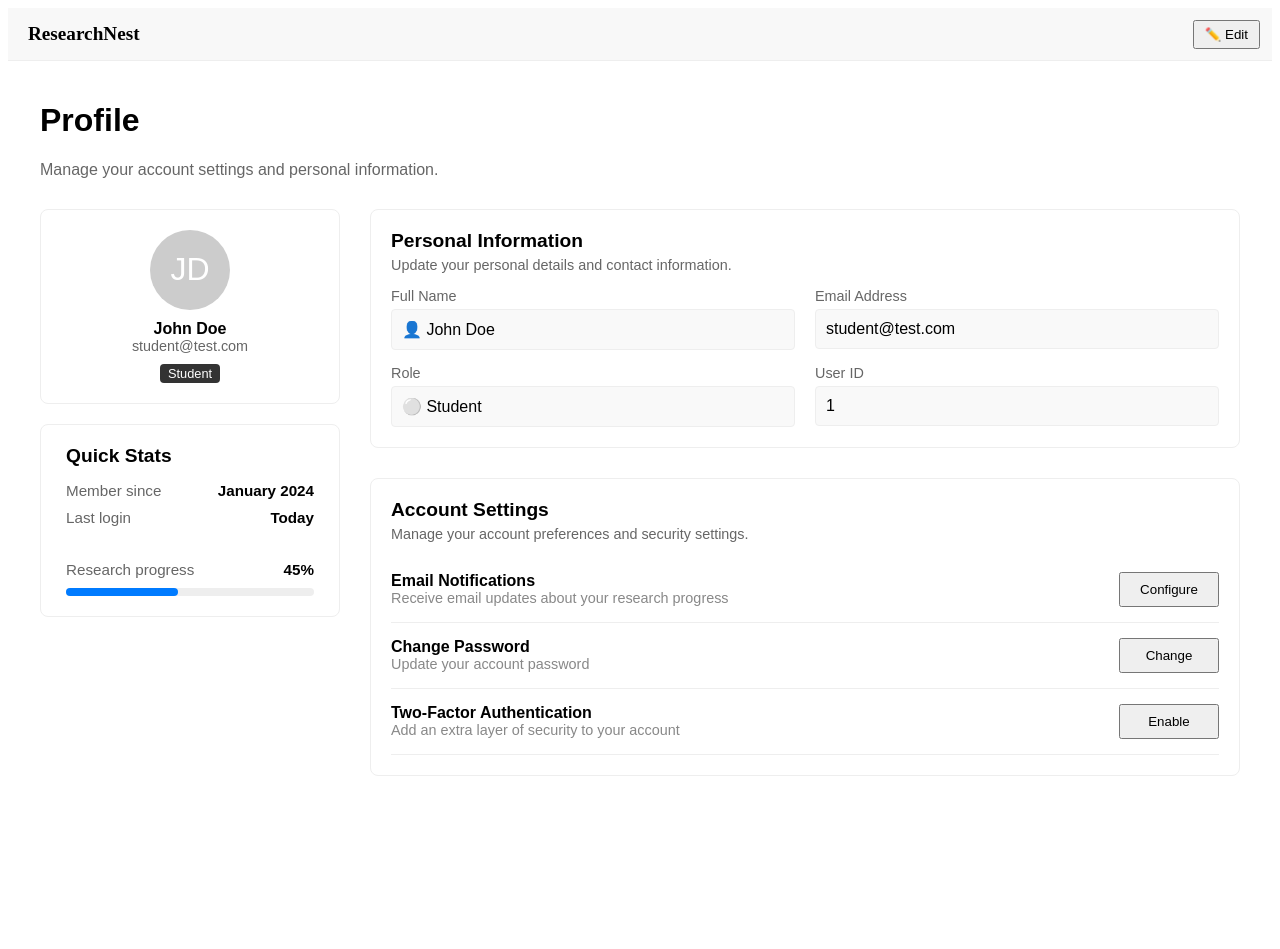
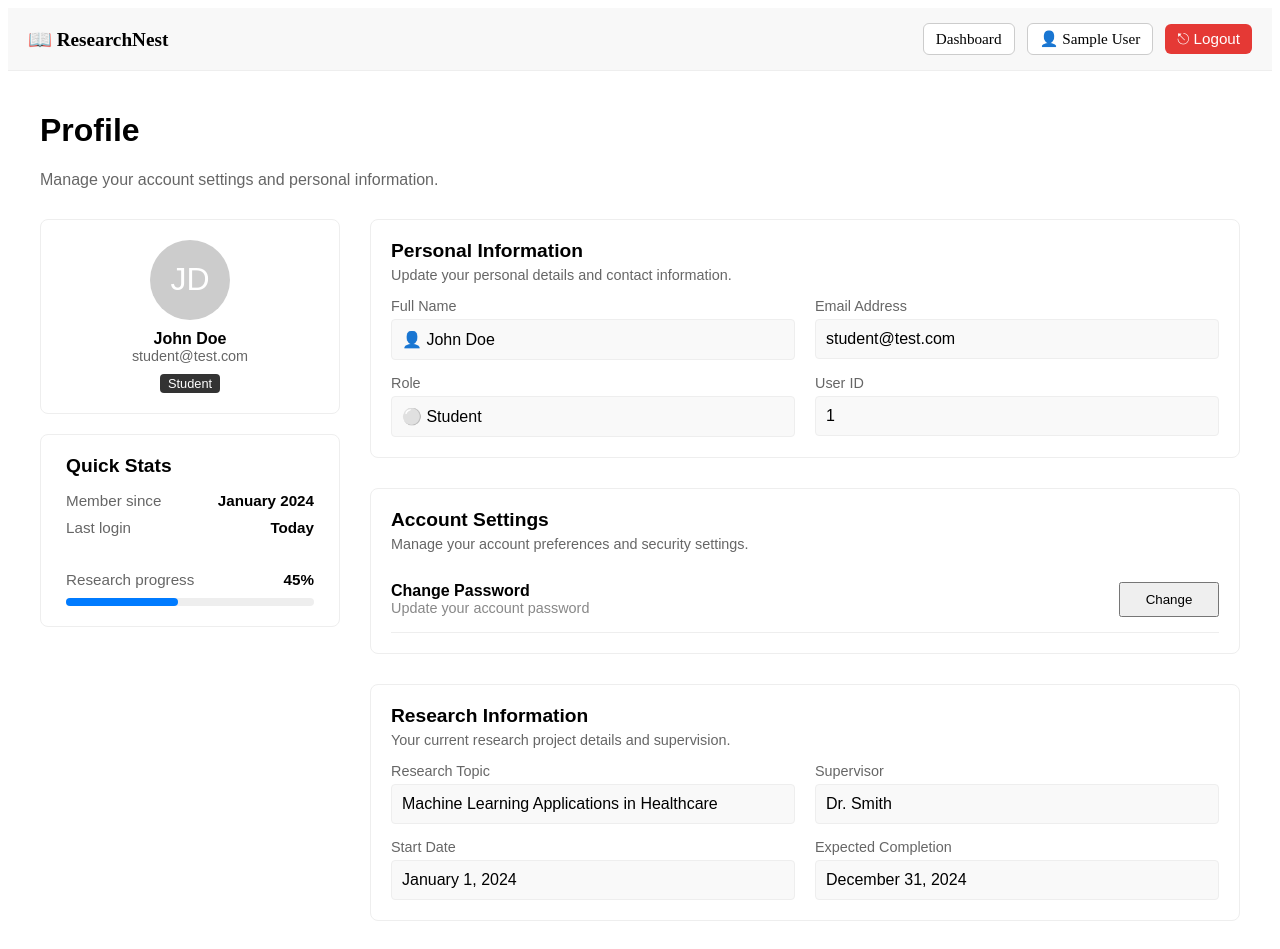
Before and after one commit to Rahul99Saha/ResearchNest, a React (Create React App) app in the folder Frontend/: page /profile in a window 1280 px wide. Before the commit the page ends 804 px from the top, so only its background shows below. Built offline with nearby package versions, Linux system fonts and the light colour scheme; sample sign-in values are in the browser's storage.

Commit message:
Update profile frontend

```diff
--- a/Frontend/src/components/Navbar.js
+++ b/Frontend/src/components/Navbar.js
@@ -1,20 +1,64 @@
-// Frontend/components/Navbar.jsx
-
-import React from 'react';
+import React, { useContext } from "react";
+import { Link, useLocation } from "react-router-dom";
+import { AuthContext } from "../contexts/AuthContext.js"; // adjust path if needed
 
 function Navbar() {
+  const { user, logout } = useContext(AuthContext);
+  const location = useLocation();
+
+  // Hide Navbar on login & signup pages
+  if (location.pathname === "/login" || location.pathname === "/signup") {
+    return null;
+  }
+
+  const buttonStyle = {
+    padding: "6px 12px",
+    cursor: "pointer",
+    border: "1px solid #ccc",
+    borderRadius: "6px",
+    background: "#fff",
+    textDecoration: "none",
+    color: "#000",
+    fontSize: "0.95rem",
+  };
+
+  const logoutButtonStyle = {
+    ...buttonStyle,
+    background: "#e53935", // red background
+    color: "#fff",
+    border: "none",
+  };
+
   return (
     <nav
       style={{
-        backgroundColor: '#f8f8f8',
-        padding: '15px 20px',
-        borderBottom: '1px solid #eee'
+        backgroundColor: "#f8f8f8",
+        padding: "15px 20px",
+        borderBottom: "1px solid #eee",
+        display: "flex",
+        justifyContent: "space-between",
+        alignItems: "center",
       }}
     >
-      <div style={{ fontWeight: 'bold', fontSize: '1.2em' }}>
-        ResearchNest
+      {/* Left Logo */}
+      <div style={{ fontWeight: "bold", fontSize: "1.2em" }}>
+        📖 ResearchNest
       </div>
-      {/* Add links or user info here */}
+
+      {/* Right Links (only if logged in) */}
+      {user && (
+        <div style={{ display: "flex", gap: "12px", alignItems: "center" }}>
+          <Link to="/dashboard" style={buttonStyle}>
+            Dashboard
+          </Link>
+          <Link to="/profile" style={buttonStyle}>
+            👤 {user.name || "Profile"}
+          </Link>
+          <button onClick={logout} style={logoutButtonStyle}>
+            ⎋ Logout
+          </button>
+        </div>
+      )}
     </nav>
   );
 }
--- a/Frontend/src/components/ui/AccountSetting.jsx
+++ b/Frontend/src/components/ui/AccountSetting.jsx
@@ -30,19 +30,9 @@ function AccountSettings() {
       subtitle="Manage your account preferences and security settings."
     >
       <SettingItem
-        title="Email Notifications"
-        description="Receive email updates about your research progress"
-        buttonText="Configure"
-      />
-      <SettingItem
         title="Change Password"
         description="Update your account password"
         buttonText="Change"
-      />
-      <SettingItem
-        title="Two-Factor Authentication"
-        description="Add an extra layer of security to your account"
-        buttonText="Enable"
       />
     </Card>
   );
--- a/Frontend/src/components/ui/ProfileInformation.jsx
+++ b/Frontend/src/components/ui/ProfileInformation.jsx
@@ -21,11 +21,11 @@ function PersonalInformation() {
       title="Personal Information"
       subtitle="Update your personal details and contact information."
     >
-      <div style={{ position: 'absolute', top: '20px', right: '20px' }}>
+      {/* <div style={{ position: 'absolute', top: '20px', right: '20px' }}>
         <button style={{ padding: '5px 10px', cursor: 'pointer' }}>
           ✏️ Edit
         </button>
-      </div>
+      </div> */}
 
       <div style={{ display: 'flex', gap: '20px', marginBottom: '15px' }}>
         <InfoField label="Full Name" value="👤 John Doe" />
--- /dev/null
+++ b/Frontend/src/components/ui/ResearchInformation.jsx
@@ -0,0 +1,51 @@
+// Frontend/components/ui/ResearchInformation.jsx
+
+import React from 'react';
+import Card from './card';
+
+// Reusable Input Field component for display (can be copied from PersonalInformation.jsx or defined here)
+const InfoField = ({ label, value }) => (
+  <div style={{ flex: 1, minWidth: '200px' }}>
+    <label style={{ fontSize: '0.9em', color: '#666', display: 'block', marginBottom: '5px' }}>
+      {label}
+    </label>
+    <div style={{ padding: '10px', backgroundColor: '#f9f9f9', borderRadius: '4px', border: '1px solid #eee' }}>
+      {value}
+    </div>
+  </div>
+);
+
+function ResearchInformation() {
+  return (
+    <Card
+      title="Research Information"
+      subtitle="Your current research project details and supervision."
+    >
+      {/* First row of information */}
+      <div style={{ display: 'flex', gap: '20px', marginBottom: '15px' }}>
+        <InfoField
+          label="Research Topic"
+          value="Machine Learning Applications in Healthcare"
+        />
+        <InfoField
+          label="Supervisor"
+          value="Dr. Smith"
+        />
+      </div>
+
+      {/* Second row of information */}
+      <div style={{ display: 'flex', gap: '20px' }}>
+        <InfoField
+          label="Start Date"
+          value="January 1, 2024"
+        />
+        <InfoField
+          label="Expected Completion"
+          value="December 31, 2024"
+        />
+      </div>
+    </Card>
+  );
+}
+
+export default ResearchInformation;
--- a/Frontend/src/pages/Profile.js
+++ b/Frontend/src/pages/Profile.js
@@ -1,11 +1,13 @@
 // Frontend/pages/Profile.jsx
 
 import React from 'react';
-import Card from '../components/ui/card.jsx'; // Assume a reusable Card component
+// ⚠️ Recommended path corrections for consistency (e.g., Card.jsx, AccountSettings.jsx)
+import Card from '../components/ui/card.jsx';
 import ProfileHeader from '../components/ui/ProfileHeader.jsx';
 import PersonalInformation from '../components/ui/ProfileInformation.jsx';
 import QuickStats from '../components/ui/QuickStats.jsx';
 import AccountSettings from '../components/ui/AccountSetting.jsx';
+import ResearchInformation from '../components/ui/ResearchInformation.jsx';
 
 function Profile() {
   return (
@@ -28,9 +30,16 @@ function Profile() {
         {/* Right Column (Information and Settings) */}
         <div style={{ flex: '1' }}>
           <PersonalInformation />
+
           <div style={{ marginTop: '30px' }}>
             <AccountSettings />
           </div>
+
+          {/* ⬅️ NEW BLOCK ADDED HERE */}
+          <div style={{ marginTop: '30px' }}>
+            <ResearchInformation />
+          </div>
+
         </div>
 
       </div>
```
Also changed, not shown: 1 other file (tests, documents, lock files or other folders).
